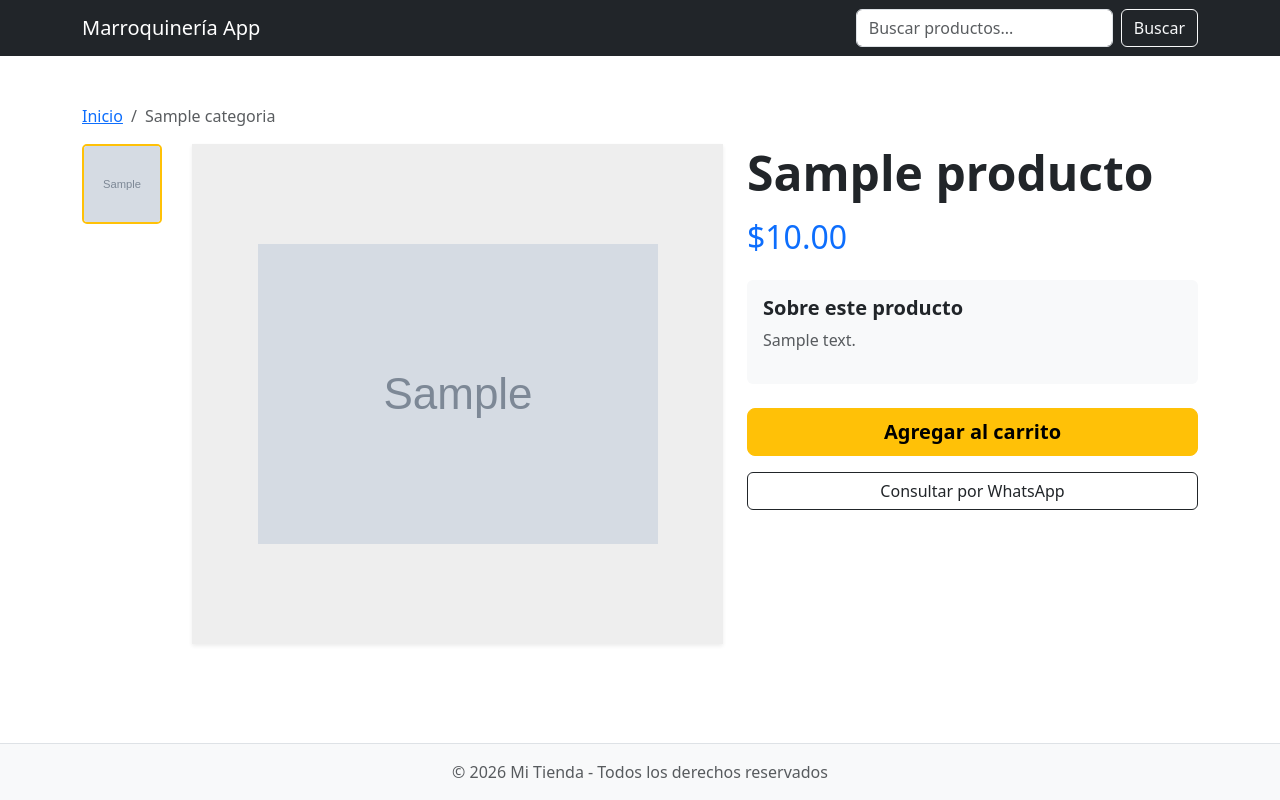
After one commit to lingwey/marroquineria, a Django app: page /api/v1/producto/1/ in a window 1280 px wide. The commit adds this page. Run offline with Django 5.2, Linux system fonts and the light colour scheme; tables that the repository leaves empty hold one stand-in row (values such as "Sample post"); grey boxes marked "Sample" are stand-in pictures; parts of the project's set-up code (start-up, migrations or seed data) failed here and were passed over.

Commit message:
agrega vista de detalles de producto con galería de imágenes y mejora de estilos

```diff
--- a/marroquineria/settings.py
+++ b/marroquineria/settings.py
@@ -104,6 +104,9 @@ USE_TZ = True
 # https://docs.djangoproject.com/en/5.2/howto/static-files/
 
 STATIC_URL = 'static/'
+STATICFILES_DIRS = [
+    os.path.join(BASE_DIR, 'static'),
+]
 
 # Default primary key field type
 # https://docs.djangoproject.com/en/5.2/ref/settings/#default-auto-field
--- a/producto/urls.py
+++ b/producto/urls.py
@@ -8,4 +8,5 @@ router.register(r'productos', ProductoViewSet, basename='producto')
 
 urlpatterns = [
     path('', include(router.urls)),
+    path('producto/<int:pk>/', detalles_producto, name='detalles_producto'),
 ]
--- a/producto/views.py
+++ b/producto/views.py
@@ -1,4 +1,5 @@
-from django.shortcuts import render
+from django.shortcuts import render, get_object_or_404
+
 from .models import *
 from .serializers import *
 from rest_framework.parsers import MultiPartParser, FormParser
@@ -8,3 +9,7 @@ class ProductoViewSet(viewsets.ModelViewSet):
     queryset= Producto.objects.all()
     serializer_class= ProductoSerializer
     parser_classes= (MultiPartParser, FormParser)
+
+def detalles_producto(request, pk):
+    producto= get_object_or_404(Producto, pk=pk)
+    return render(request, 'producto/producto_detalles.html', {'producto':producto})
--- /dev/null
+++ b/static/css/detalle_producto.css
@@ -0,0 +1,41 @@
+.gallery-container {
+    display: flex;
+    flex-direction: row; /* Miniaturas primero, luego imagen principal */
+    gap: 10px;
+}
+
+.thumbnails-sidebar {
+    display: flex;
+    flex-direction: column;
+    gap: 10px;
+    width: 100px;
+}
+
+.thumb-item {
+    width: 80px;
+    height: 80px;
+    object-fit: cover;
+    cursor: pointer;
+    border: 2px solid #ddd;
+    border-radius: 5px;
+}
+
+.active-thumb {
+    border-color: #ffc107 !important;
+}
+
+.main-img-wrapper {
+    flex-grow: 1;
+    height: 500px;
+    background-color: #eee;
+    display: flex;
+    align-items: center;
+    justify-content: center;
+    overflow: hidden;
+}
+
+#main-image {
+    max-width: 100%;
+    max-height: 100%;
+    object-fit: contain; /* Para que la imagen no se corte */
+}
--- /dev/null
+++ b/static/js/detalle_producto.js
@@ -0,0 +1,18 @@
+function changeImage(url, element) {
+    const mainImg = document.getElementById('main-image');
+
+    // Efecto de transición
+    mainImg.style.opacity = '0.4';
+
+    setTimeout(() => {
+        mainImg.src = url;
+        mainImg.style.opacity = '1';
+    }, 150);
+
+    // Actualizar clase activa en las miniaturas
+    document.querySelectorAll('.thumb-item').forEach(img => {
+        img.classList.remove('active-thumb');
+    });
+    element.classList.add('active-thumb');
+}
+console.log("estoy funcionando")
--- a/template/base.html
+++ b/template/base.html
@@ -10,6 +10,7 @@
         main { flex: 1; }
         .sidebar { background-color: #f8f9fa; padding: 20px; border-radius: 8px; }
     </style>
+    {% block extra_css %}{% endblock %}
 </head>
 <body>
     <nav class="navbar navbar-expand-lg navbar-dark bg-dark mb-4">
@@ -39,5 +40,6 @@
     </footer>
 
     <script src="https://cdn.jsdelivr.net/npm/bootstrap@5.3.0/dist/js/bootstrap.bundle.min.js"></script>
+    {% block extra_js %}{% endblock %}
 </body>
 </html>
--- a/template/catalogo/catalogo.html
+++ b/template/catalogo/catalogo.html
@@ -44,7 +44,7 @@
                         <p class="h5 text-primary">${{ producto.precio }}</p>
                     </div>
                     <div class="card-footer bg-transparent border-0 d-grid">
-                        <a href="#" class="btn btn-sm btn-outline-dark">Ver detalles</a>
+                        <a href="{%url 'producto:detalles_producto' producto.id %}" class="btn btn-sm btn-outline-dark">Ver detalles</a>
                     </div>
                 </div>
             </div>
--- /dev/null
+++ b/template/producto/producto_detalles.html
@@ -0,0 +1,59 @@
+{% extends 'base.html' %}
+{% load static %}
+
+{% block extra_css %}
+<link rel="stylesheet" href="{% static 'css/detalle_producto.css' %}">
+{% endblock %}
+
+{% block content %}
+<div class="row mt-4">
+    <nav aria-label="breadcrumb">
+            <ol class="breadcrumb">
+                <li class="breadcrumb-item"><a href="{% url 'catalogo:catalogo_productos' %}">Inicio</a></li>
+                <li class="breadcrumb-item active">{{ producto.categoria.nombre }}</li>
+            </ol>
+    </nav>
+    <div class="col-md-7 mb-4">
+        <div class="gallery-container">
+            <div class="thumbnails-sidebar">
+                {% for img in producto.imagenes.all %}
+                <img src="{{ img.imagen.url }}"
+                     class="thumb-item {% if forloop.first %}active-thumb{% endif %}"
+                     onclick="changeImage('{{ img.imagen.url }}', this)"
+                     alt="Miniatura">
+                {% endfor %}
+            </div>
+
+            <div class="main-img-wrapper shadow-sm">
+                {% with primera=producto.imagenes.all.0 %}
+                <img id="main-image" src="{% if primera %}{{ primera.imagen.url }}{% else %}https://via.placeholder.com/600x800{% endif %}"
+                     alt="{{ producto.nombre }}">
+                {% endwith %}
+            </div>
+        </div>
+    </div>
+
+    <div class="col-md-5">
+        <h1 class="display-5 fw-bold mb-3">{{ producto.nombre }}</h1>
+        <p class="h2 text-primary mb-4">${{ producto.precio }}</p>
+
+        <div class="card bg-light border-0 mb-4">
+            <div class="card-body">
+                <h5 class="fw-bold">Sobre este producto</h5>
+                <p class="text-muted">{{ producto.descripcion }}</p>
+            </div>
+        </div>
+
+        <div class="d-grid gap-3">
+            <button class="btn btn-warning btn-lg fw-bold">
+                <i class="bi bi-cart-plus"></i> Agregar al carrito
+            </button>
+            <a href="https://wa.me/..." class="btn btn-outline-dark">Consultar por WhatsApp</a>
+        </div>
+    </div>
+</div>
+{% endblock %}
+
+{% block extra_js %}
+<script src="{% static 'js/detalle_producto.js' %}"></script>
+{% endblock %}
```
Also changed, not shown: template/producto/producto.html (deleted, +0 -10 lines).
